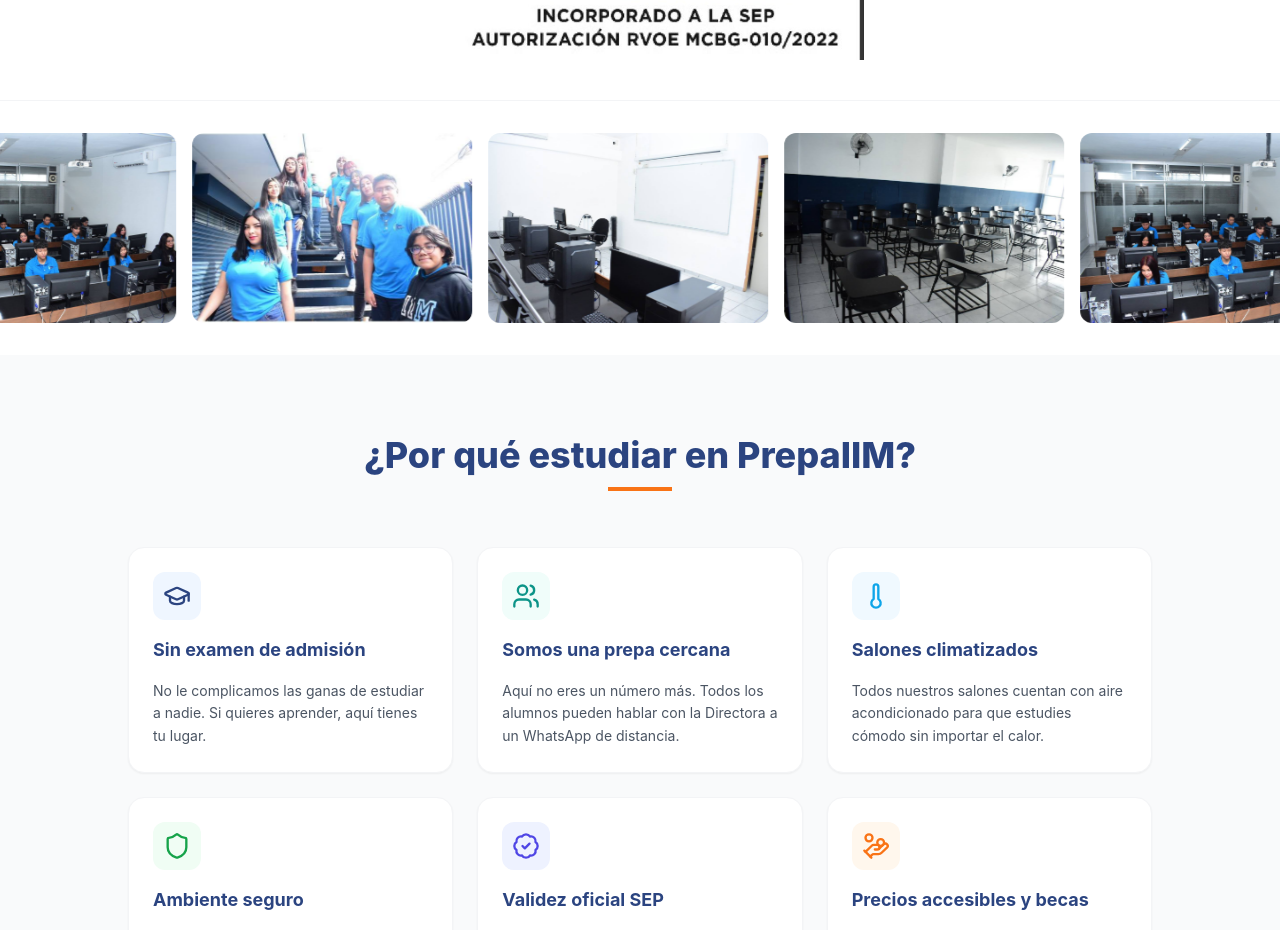
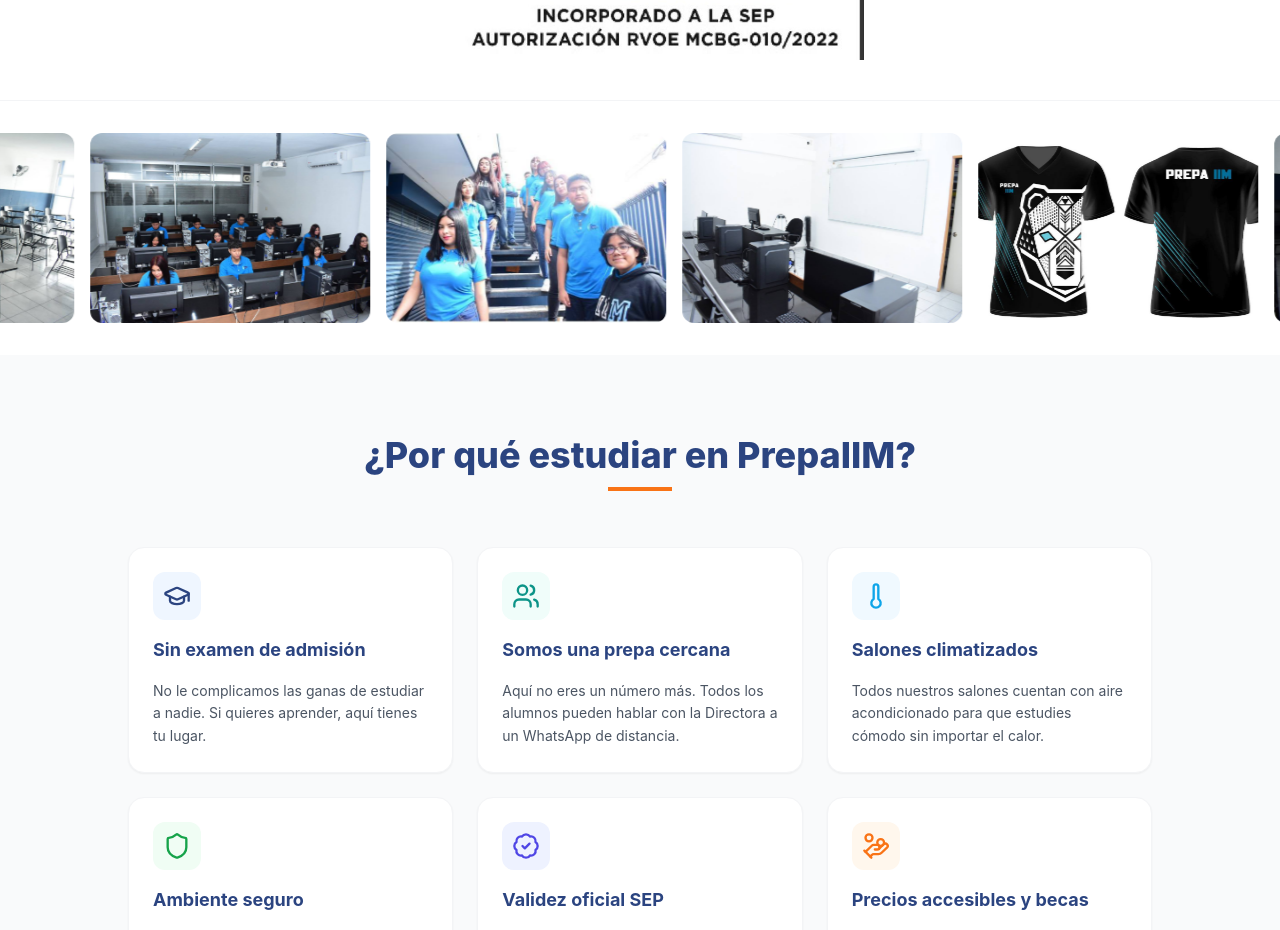
Before and after one commit to taquion/prepaiim, a React (Vite) app in the folder frontend/: page / in a window 1280 px wide. Shown: the part 960-1890 px from the top of the page. Built offline with nearby package versions, Linux system fonts and the light colour scheme; no server answers.

Commit message:
feat: playera IIM actualizada en galería

```diff
--- a/frontend/src/pages/Landing.jsx
+++ b/frontend/src/pages/Landing.jsx
@@ -292,7 +292,7 @@ export default function Landing() {
         `}</style>
         <div className="overflow-hidden">
           <div className="photo-strip">
-            {[foto2, foto3, foto4, foto5, foto2, foto3, foto4, foto5].map((src, i) => (
+            {[foto1, foto2, foto3, foto4, foto5, foto1, foto2, foto3, foto4, foto5].map((src, i) => (
               <div
                 key={i}
                 className="flex-shrink-0 mx-2 rounded-xl overflow-hidden"
```
